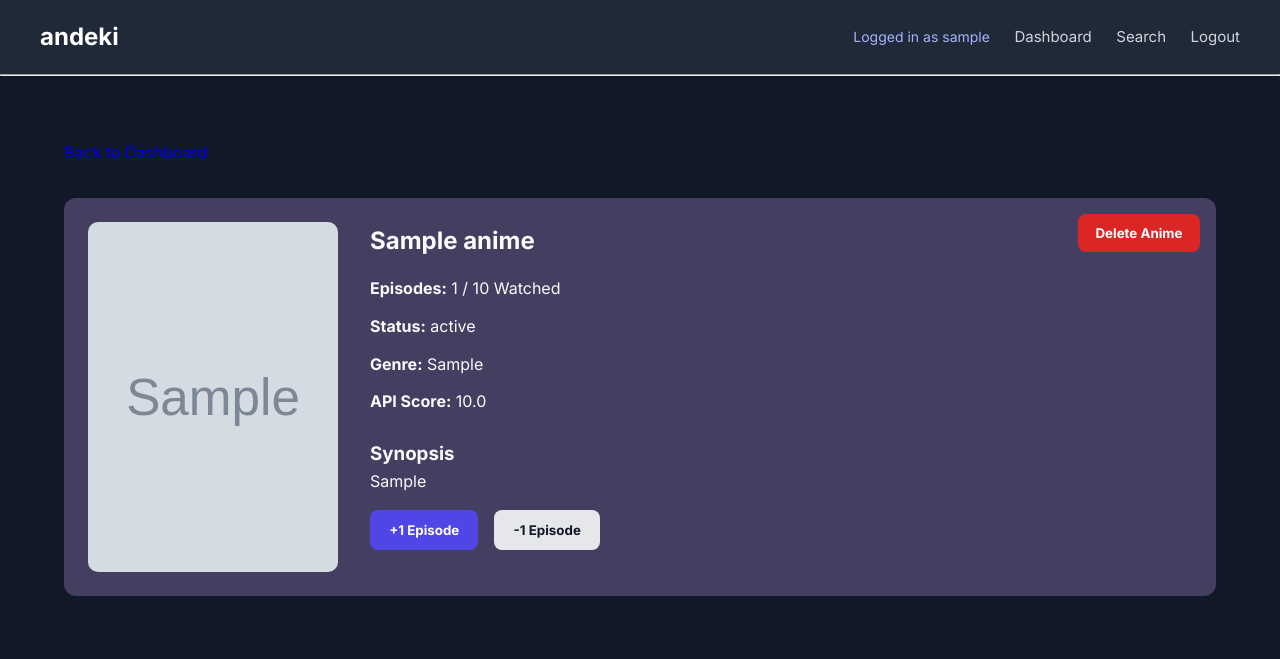
After one commit to shrubfn/andeki, a Flask app: page /anime/1 in a window 1280 px wide. The commit adds this page. Shown: the top 659 px of the page. Run offline with Flask 3, Linux system fonts and the light colour scheme; the visitor is signed in with stand-in values (Sample User, id 1); tables that the repository leaves empty hold one stand-in row (values such as "Sample post"); grey boxes marked "Sample" are stand-in pictures.

Commit message:
added episode counter changing and deletion of objs

```diff
--- a/app.py
+++ b/app.py
@@ -169,6 +169,112 @@ def logout():
     flash("You have been logged out.", "success")
     return redirect(url_for("index"))
 
+
+#anime page route
+@app.route("/anime/<int:anime_id>")
+def anime_detail(anime_id):
+    if "user_id" not in session:
+        flash("Please log in to view your library.")
+        return redirect(url_for("login"))
+
+    anime = Anime.query.filter_by(
+        id=anime_id,
+        user_id=session["user_id"]
+    ).first()
+
+    if anime is None:
+        flash("Anime not found.")
+        return redirect(url_for("dashboard"))
+
+    return render_template("anime_detail.html", anime=anime)
+
+
+
+#adding and decreasing episode
+@app.route("/anime/<int:anime_id>/increase", methods=["POST"])
+def increase_episode(anime_id):
+    if "user_id" not in session:
+        flash("Please log in to update your anime.", "error")
+        return redirect(url_for("login"))
+
+    anime = Anime.query.filter_by(
+        id=anime_id,
+        user_id=session["user_id"]
+    ).first()
+
+    if anime is None:
+        flash("Anime not found.", "error")
+        return redirect(url_for("dashboard"))
+
+    # if total episodes is known, do not go past the maximum
+    if anime.total_episodes is not None:
+        if anime.current_episode < anime.total_episodes:
+            anime.current_episode += 1
+        else:
+            flash("You have already reached the final episode.", "error")
+            return redirect(url_for("anime_detail", anime_id=anime.id))
+
+    # Iif total episodes is unknown, allow it to keep increasing
+    else:
+        anime.current_episode += 1
+
+    db.session.commit()
+
+    flash("Episode progress updated.", "success")
+    return redirect(url_for("anime_detail", anime_id=anime.id))
+
+
+@app.route("/anime/<int:anime_id>/decrease", methods=["POST"])
+def decrease_episode(anime_id):
+    if "user_id" not in session:
+        flash("Please log in to update your anime.", "error")
+        return redirect(url_for("login"))
+
+    anime = Anime.query.filter_by(
+        id=anime_id,
+        user_id=session["user_id"]
+    ).first()
+
+    if anime is None:
+        flash("Anime not found.", "error")
+        return redirect(url_for("dashboard"))
+
+    if anime.current_episode > 0:
+        anime.current_episode -= 1
+    else:
+        flash("Episode progress cannot go below 0.", "error")
+        return redirect(url_for("anime_detail", anime_id=anime.id))
+
+    db.session.commit()
+
+    flash("Episode progress updated.", "success")
+    return redirect(url_for("anime_detail", anime_id=anime.id))
+
+
+#deleting anime from library
+@app.route("/anime/<int:anime_id>/delete", methods=["POST"])
+def delete_anime(anime_id):
+    if "user_id" not in session:
+        flash("Please log in to delete anime.", "error")
+        return redirect(url_for("login"))
+
+    anime = Anime.query.filter_by(
+        id=anime_id,
+        user_id=session["user_id"]
+    ).first()
+
+    if anime is None:
+        flash("Anime not found.", "error")
+        return redirect(url_for("dashboard"))
+
+    db.session.delete(anime)
+    db.session.commit()
+
+    flash("Anime removed from your library.", "success")
+    return redirect(url_for("dashboard"))
+
+
+
 #run website only if app is run
 if __name__ == "__main__":
     app.run(debug=True, port=5001)
--- a/static/css/styles.css
+++ b/static/css/styles.css
@@ -14,6 +14,8 @@ body {
     color: #f9fafb;
     line-height: 1.6;
 }
+
+
 
 /* Navigation bar */
 .navbar {
@@ -48,11 +50,21 @@ body {
     font-size: 14px;
 }
 
+
+
+
 /* Main content area */
 .container {
     width: 90%;
     max-width: 1400px;
     margin: 40px auto;
+}
+
+
+.wide-container {
+    max-width: 2000px;
+    margin: 0 auto;
+    padding: 2rem;
 }
 
 /* Flash messages */
@@ -70,6 +82,9 @@ body {
 .flash-error {
     background-color: #991b1b;
 }
+
+
+
 
 /* Homepage */
 .welcome {
@@ -105,8 +120,6 @@ body {
 .button:hover {
     background-color: #4f46e5;
 }
-
-
 
 
 
@@ -148,6 +161,9 @@ body {
     border-color: #6366f1;
 }
 
+
+
+
 /* Basic page cards */
 .card {
     background-color: #1f2937;
@@ -162,6 +178,7 @@ body {
 }
 
 .logout-button {
+    font-family: 'Inter', sans-serif;
     background: none;
     border: none;
     color: #d1d5db;
@@ -173,10 +190,6 @@ body {
 .logout-button:hover {
     color: #ffffff;
 }
-
-
-
-
 
 
 
@@ -293,3 +306,132 @@ body {
     font-size: 0.9rem;
     line-height: 1.4;
 }
+
+
+.anime-card-link {
+    text-decoration: none;
+    color: inherit;
+    display: block;
+}
+
+.anime-card-link:hover .anime-card {
+    transform: translateY(-4px);
+    transition: 0.2s ease;
+    cursor: pointer;
+}
+
+
+/* anime detail page */
+
+
+.anime-detail-section {
+    max-width: 1600px;
+    width: 100%;
+    margin: 0 auto;
+    padding: 2rem;
+}
+
+.anime-detail-card {
+    position: relative;
+    width: 100%;
+    max-width: 1700px;
+    display: flex;
+    gap: 2rem;
+    margin-top: 2rem;
+    background: rgb(68, 62, 97);
+    padding: 1.5rem;
+    border-radius: 12px;
+}
+
+.anime-detail-image {
+    width: 250px;
+    height: 350px;
+    object-fit: cover;
+    border-radius: 10px;
+    flex-shrink: 0;
+}
+
+.anime-detail-content {
+    flex: 1;
+}
+
+.anime-detail-content h1 {
+    margin-bottom: 1rem;
+}
+
+.anime-detail-content p {
+    margin-bottom: 0.75rem;
+}
+
+.anime-synopsis {
+    margin-top: 1.5rem;
+}
+
+.anime-synopsis p {
+    line-height: 1.6;
+}
+
+.anime-actions {
+    display: flex;
+    gap: 1rem;
+    margin-top: 1rem;
+}
+
+.anime-actions form {
+    margin: 0;
+}
+
+.anime-actions button {
+    font-family: 'Inter', sans-serif;
+    padding: 0.75rem 1.2rem;
+    border: none;
+    border-radius: 8px;
+    font-weight: 600;
+    cursor: pointer;
+    transition: 0.2s ease;
+}
+
+.anime-actions .primary-btn {
+    background-color: #4f46e5;
+    color: white;
+}
+
+.anime-actions .primary-btn:hover {
+    background-color: #3730a3;
+    transform: translateY(-2px);
+}
+
+.anime-actions .secondary-btn {
+    background-color: #e5e7eb;
+    color: #111827;
+}
+
+.anime-actions .secondary-btn:hover {
+    background-color: #d1d5db;
+    transform: translateY(-2px);
+}
+
+.delete-anime-form {
+    position: absolute;
+    top: 1rem;
+    right: 1rem;
+    margin: 0;
+}
+
+.delete-anime-btn {
+    font-family: 'Inter', sans-serif;
+    background-color: #dc2626;
+    color: white;
+    border: none;
+    padding: 0.7rem 1.1rem;
+    border-radius: 8px;
+    font-weight: 600;
+    cursor: pointer;
+    transition: 0.2s ease;
+}
+
+
+.delete-anime-form .danger-btn:hover {
+    background-color: #991b1b;
+    transform: translateY(-2px);
+}
--- /dev/null
+++ b/templates/anime_detail.html
@@ -0,0 +1,72 @@
+{% extends "base.html" %}
+
+{% block title %}{{ anime.title }}{% endblock %}
+
+{% block main_class %}wide-container{% endblock %}
+
+{% block content %}
+
+<section class="anime-detail-section">
+
+    <a href="{{ url_for('dashboard') }}" class="secondary-btn">
+        Back to Dashboard
+    </a>
+
+    <div class="anime-detail-card">
+        <form
+                    action="{{ url_for('delete_anime', anime_id=anime.id) }}"
+                    method="POST"
+                    class="delete-anime-form"
+                    onsubmit="return confirm('Are you sure you want to delete this anime from your library?');">
+                    <button type="submit" class="delete-anime-btn">
+                        Delete Anime
+                    </button>
+                </form>
+        <img
+            src="{{ anime.image_url }}"
+            alt="{{ anime.title }}"
+            class="anime-detail-image"
+        >
+
+        <div class="anime-detail-content">
+
+            <h1>{{ anime.title }}</h1>
+
+
+
+            <p><strong>Episodes:</strong> {{ anime.current_episode }} / {{ anime.total_episodes or "Unknown" }} Watched</p>
+
+            <p><strong>Status:</strong> {{ anime.status }}</p>
+            <p><strong>Genre:</strong> {{ anime.genre }}</p>
+            <p><strong>API Score:</strong> {{ anime.api_score }}</p>
+
+            {% if anime.synopsis %}
+                <div class="anime-synopsis">
+                    <h3>Synopsis</h3>
+                    <p>{{ anime.synopsis }}</p>
+                </div>
+            {% endif %}
+
+            <div class="anime-actions">
+                <form action="{{ url_for('increase_episode', anime_id=anime.id) }}" method="POST">
+                    <button type="submit" class="primary-btn">
+                        +1 Episode
+                    </button>
+                </form>
+
+                <form action="{{ url_for('decrease_episode', anime_id=anime.id) }}" method="POST">
+                    <button type="submit" class="secondary-btn">
+                        -1 Episode
+                    </button>
+                </form>
+
+
+            </div>
+
+        </div>
+
+    </div>
+
+</section>
+
+{% endblock %}
--- a/templates/base.html
+++ b/templates/base.html
@@ -30,15 +30,15 @@
 
     <hr>
 
-    <main class="container">
+    <main class="{% block main_class %}container{% endblock %}">
 
         {% with messages = get_flashed_messages(with_categories=True) %}
             {% if messages %}
                 {% for category, message in messages %}
                     <div class="flash-box flash-{{ category }}">
                         <p>{{ message }}</p>
-                    {% endfor %}
-                </div>
+                    </div>
+                {% endfor %}
             {% endif %}
         {% endwith %}
 
--- a/templates/dashboard.html
+++ b/templates/dashboard.html
@@ -6,13 +6,14 @@
 {% if anime_list %}
     <div class="anime-grid">
         {% for anime in anime_list %}
+            <a href="{{ url_for('anime_detail', anime_id=anime.id) }}" class="anime-card-link">
                 <div class="anime-card">
                     <img src="{{ anime.image_url }}" alt="{{ anime.title }}">
 
                     <div class="anime-card-content">
                         <h2>{{ anime.title }}</h2>
 
-                    <p><strong>Episodes:</strong> {{ anime.current_episode }} / {{ anime.total_episodes or "Unknown" }}</p>
+                        <p><strong>Episodes:</strong> {{ anime.current_episode }} / {{ anime.total_episodes or "Unknown" }} Watched</p>
 
                         <p><strong>Status:</strong> {{ anime.status }}</p>
 
@@ -21,6 +22,7 @@
                         <p><strong>MAL Score:</strong> {{ anime.api_score or "N/A" }}</p>
                     </div>
                 </div>
+            </a>
         {% endfor %}
     </div>
 {% else %}
--- a/templates/search.html
+++ b/templates/search.html
@@ -4,7 +4,7 @@
 {% block content %}
 <section class="search-section">
     <h1>Search Anime</h1>
-    <p>Search for anime listed on MyAnimeList.</p>
+    <p>Find anime to add to your library!</p>
 
     <form method="GET" action="{{ url_for('search') }}" class="search-form">
         <input
```
Lines whose indentation alone changed are shown as unchanged.
